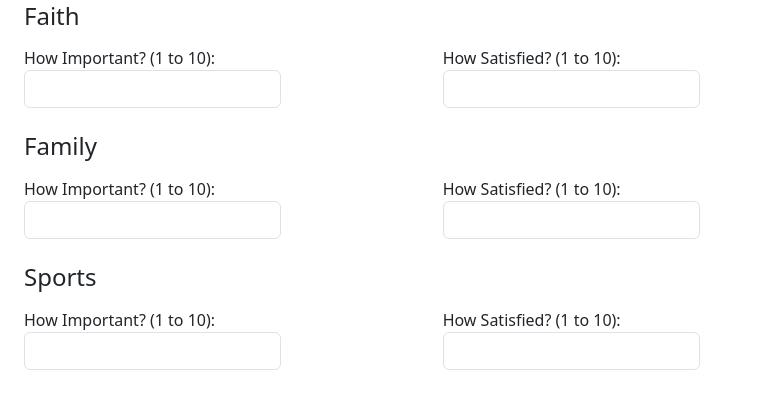
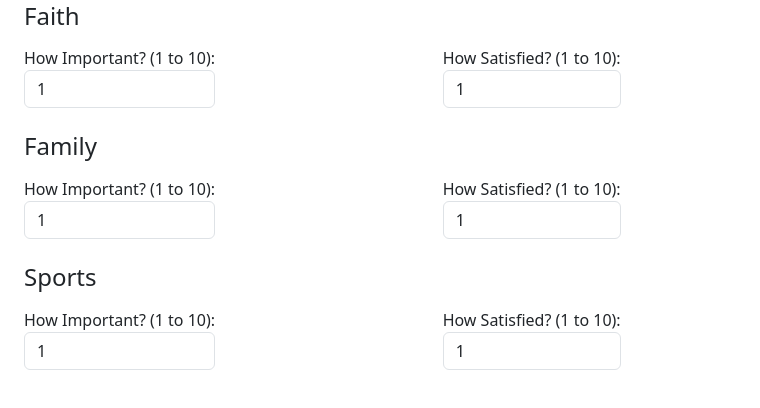
Before and after one commit to shehio/life-portfolio, a Next.js app: page / in a window 1280 px wide. Shown: the part 136-544 px from the top of the page, without its empty margins (0-760 px from the left). Built offline with nearby package versions, Linux system fonts and the light colour scheme.

Commit message:
Modified LUS

```diff
--- a/components/LifeUnitSection.tsx
+++ b/components/LifeUnitSection.tsx
@@ -4,8 +4,8 @@ interface LifeUnitSectionProps {
   title: string;
   importanceValue: string;
   satisfactionValue: string;
-  onImportanceChange: (e: React.ChangeEvent<HTMLInputElement>) => void;
-  onSatisfactionChange: (e: React.ChangeEvent<HTMLInputElement>) => void;
+  onImportanceChange: (e: React.ChangeEvent<HTMLSelectElement>) => void;
+  onSatisfactionChange: (e: React.ChangeEvent<HTMLSelectElement>) => void;
 }
 
 const LifeUnitSection: React.FC<LifeUnitSectionProps> = ({
@@ -15,6 +15,9 @@ const LifeUnitSection: React.FC<LifeUnitSectionProps> = ({
   onImportanceChange,
   onSatisfactionChange,
 }) => {
+  // Create an array of numbers from 1 to 10 for the dropdown options
+  const options = Array.from({ length: 10 }, (_, i) => (i + 1).toString());
+
   return (
     <div className="form-group mb-3">
       <h4 className="mb-3">{title}</h4>
@@ -22,23 +25,33 @@ const LifeUnitSection: React.FC<LifeUnitSectionProps> = ({
         <div className="col-md-4">
           <label className="form-label">
             How Important? (1 to 10):
-            <input
-              type="text"
+            <select
               value={importanceValue}
               onChange={onImportanceChange}
               className="form-control"
-            />
+            >
+              {options.map((option) => (
+                <option key={option} value={option}>
+                  {option}
+                </option>
+              ))}
+            </select>
           </label>
         </div>
         <div className="col-md-4">
           <label className="form-label">
             How Satisfied? (1 to 10):
-            <input
-              type="text"
+            <select
               value={satisfactionValue}
               onChange={onSatisfactionChange}
               className="form-control"
-            />
+            >
+              {options.map((option) => (
+                <option key={option} value={option}>
+                  {option}
+                </option>
+              ))}
+            </select>
           </label>
         </div>
       </div>
```
